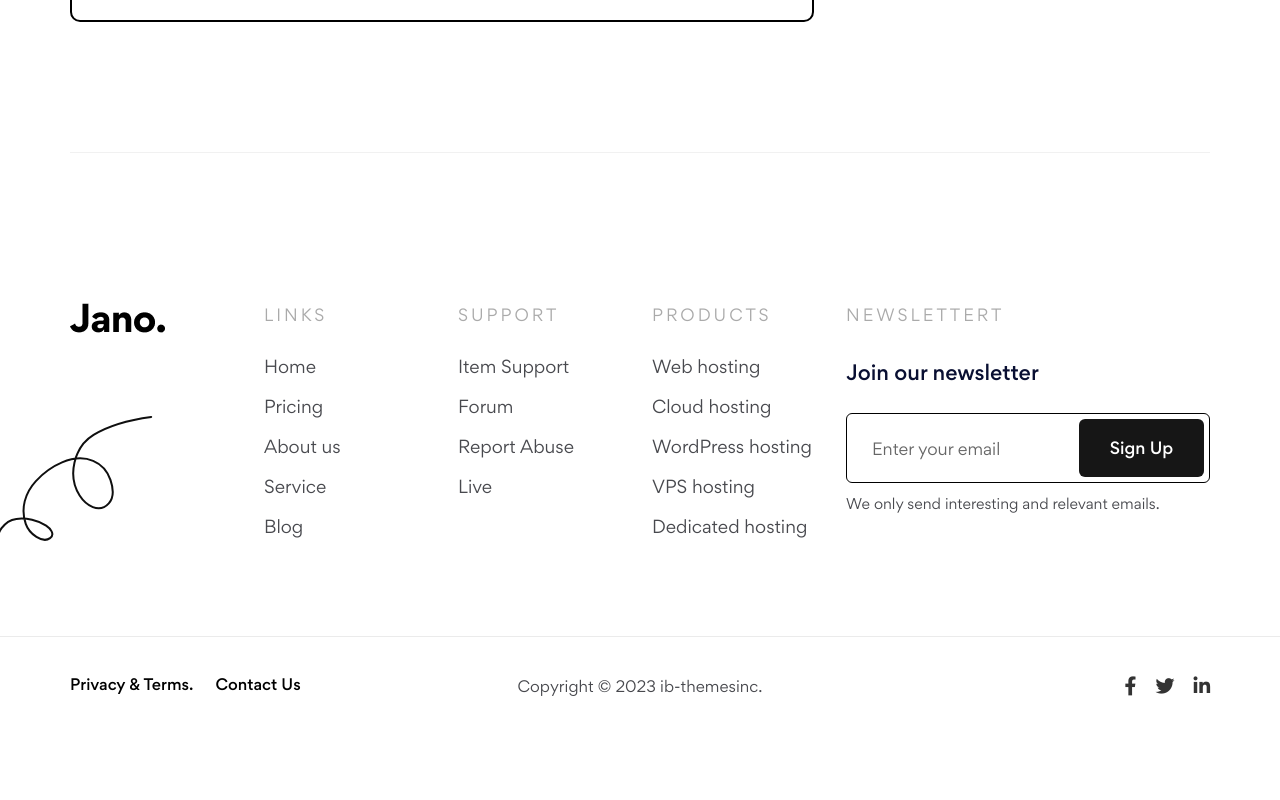
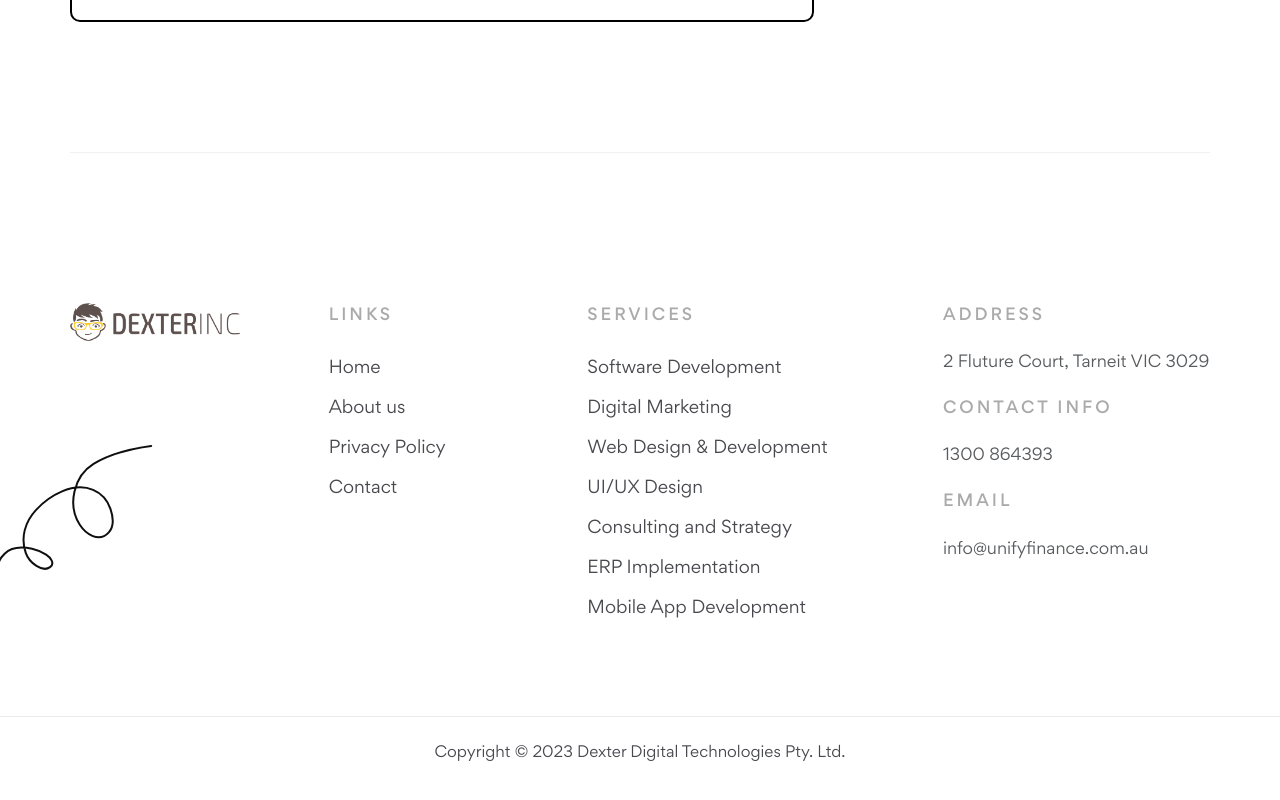
Before and after one commit to dexterdigitaltechnologies/dexter-ui, a Next.js app: page /blog/1 in a window 1280 px wide. Shown: the part 3866-4666 px from the top of the page. Before the commit the page ends 4602 px from the top, so only its background shows below. Built offline with nearby package versions, Linux system fonts and the light colour scheme.

Commit message:
footer update

```diff
--- a/components/contact/BlockContact.jsx
+++ b/components/contact/BlockContact.jsx
@@ -11,7 +11,7 @@ const BlockContact = () => {
     {
       icon: "/images/icon/tele.png",
       title: "Contact Info",
-      content: "Open a chat or give us call at",
+      content: "Call Us",
       link: "tel:1300864393",
       delay: "200",
     },
--- a/components/footer/CopyrightFooter2.jsx
+++ b/components/footer/CopyrightFooter2.jsx
@@ -1,82 +1,20 @@
 import Link from "next/link";
 
-const links = [
-  {
-    title: "Privacy & Terms.",
-    href: "/faq",
-  },
-  {
-    title: "Contact Us",
-    href: "/contact",
-  },
-];
 
-const icons = [
-  {
-    icon: "fab fa-facebook-f",
-    href: "https://www.facebook.com/",
-  },
-  {
-    icon: "fab fa-twitter",
-    href: "https://www.twitter.com/",
-  },
-  {
-    icon: "fab fa-linkedin-in",
-    href: "https://www.linkedin.com/",
-  },
-];
-
-const LinkItem = ({ title, href }) => {
-  return (
-    <li>
-      <Link href={href}>{title}</Link>
-    </li>
-  );
-};
-
-const IconItem = ({ icon, href }) => {
-  return (
-    <li>
-      <Link href={href} target="_blank" rel="noopener noreferrer">
-        <i className={icon} />
-      </Link>
-    </li>
-  );
-};
 
 const Footer = () => {
   return (
     <div className="bottom-footer lg-pb-20 position-relative">
       <div className="container">
         <div className="row">
-          <div className="col-lg-4 order-lg-0 mt-15">
-            <ul className="d-flex justify-content-center justify-content-lg-start footer-nav style-none">
-              {links.map((link, index) => (
-                <LinkItem key={index} title={link.title} href={link.href} />
-              ))}
-            </ul>
-          </div>
-          <div className="col-lg-4 order-lg-2 mt-15">
-            <ul className="d-flex justify-content-center justify-content-lg-end social-icon style-none">
-              {icons.map((icon, index) => (
-                <IconItem key={index} icon={icon.icon} href={icon.href} />
-              ))}
-            </ul>
-          </div>
-          <div className="col-lg-4 order-lg-1 mt-15">
-            <p className="copyright text-center m0">
-              Copyright © {new Date().getFullYear()}{" "}
-              <a
-                style={{ color: "inherit" }}
-                href="https://themeforest.net/user/ib-themes"
-                target="_blank"
-                rel="noopener noreferrer"
-              >
-                ib-themes
-              </a>
-              inc.
-            </p>
-          </div>
+        <div className="">
+              <p className="copyright text-center m0">
+                Copyright © {new Date().getFullYear()} {"  "}
+                <a target="_blank" rel="noopener noreferrer" href="#">
+                 Dexter Digital Technologies Pty. Ltd.
+                </a>
+              </p>
+            </div>
         </div>
       </div>
     </div>
--- a/components/footer/DefaultFooter.jsx
+++ b/components/footer/DefaultFooter.jsx
@@ -1,5 +1,5 @@
 import Link from "next/link";
-import Footer2 from "./Footer2";
+import Footer2 from "./Footer";
 import NewsLetter from "./NewsLetter";
 import CopyrightFooter2 from "./CopyrightFooter2";
 
@@ -12,7 +12,7 @@ const DefaultFooter = () => {
             <div className="col-xl-2 footer-intro mb-40">
               <div className="logo">
                 <Link href="/">
-                  <img src="/images/logo/logo_01.png" alt="brand" />
+                  <img src="/images/dexter/logo.png" alt="brand" />
                 </Link>
               </div>
             </div>
@@ -20,14 +20,6 @@ const DefaultFooter = () => {
 
             <Footer2 />
 
-            <div className="col-xl-4 col-lg-5 mb-30 form-widget">
-              <h5 className="footer-title tx-dark fw-normal">Newslettert</h5>
-              <h6 className="pt-15 pb-20 md-pt-10">Join our newsletter</h6>
-              <NewsLetter />
-              <div className="fs-14 mt-10">
-                We only send interesting and relevant emails.
-              </div>
-            </div>
             {/* End .col-xl-4 */}
           </div>
           {/* End .row */}
--- a/components/footer/Footer.jsx
+++ b/components/footer/Footer.jsx
@@ -7,12 +7,10 @@ const Footer = () => {
       title: "Links",
       column: "col-lg-2 col-md-3 col-sm-6 mb-30",
       items: [
-        { label: "Home", href: "/" },
-        { label: "Pricing", href: "/pricing" },
-        { label: "About us", href: "/about-v1" },
-        { label: "Careers", href: "#" },
-        { label: "Features", href: "#" },
-        { label: "Blog", href: "/blog-v2." },
+        { label: "Home", url: "/" },
+        { label: "About us", url: "/pages-menu/about-us-v1" },
+        { label: "Privacy Policy", url: "/privacy-policy" },
+        { label: "Contact", url: "/contact" },
       ],
     },
     {
@@ -20,28 +18,30 @@ const Footer = () => {
       title: "Services",
       column: "col-lg-3 col-md-4 col-sm-6 mb-30",
       items: [
-        { label: "Health Insurance Plans", href: "/service-details" },
-        { label: "Car Insurance", href: "/service-details" },
-        { label: "Investment", href: "/service-details" },
-        { label: "Mediclaim Policy", href: "/service-details" },
-        { label: "Others", href: "/service-details" },
-        { label: "Health Insurance", href: "/service-details" },
+        { label: "Software Development", url: "../services/software-development" },
+        { label: "Digital Marketing", url: "../services/digital-marketing" },
+        { label: "Web Design & Development", url: "../services/web-design-development" },
+        { label: "UI/UX Design  ", url: "../services/ui-ux-design" },
+        { label: "Consulting and Strategy", url: "../services/consulting-strategy" },
+        { label: " ERP Implementation  ", url: "../services/erp-implimentation" },
+        { label: "Mobile App Development", url: "../services/mobile-app-developemnt" },
       ],
     },
   ];
 
+
   const socialIcons = [
     {
       iconClass: "fab fa-facebook-f",
-      link: "#",
+      link: "https://www.facebook.com/KamalMalikFinance",
     },
-    {
-      iconClass: "fab fa-twitter",
-      link: "#",
-    },
+    // {
+    //   iconClass: "fab fa-twitter",
+    //   link: "#",
+    // },
     {
       iconClass: "fab fa-linkedin-in",
-      link: "#",
+      link: "https://www.linkedin.com/in/kamal-malik-10728022/",
     },
   ];
 
@@ -49,32 +49,39 @@ const Footer = () => {
     <>
       {links.map((link) => (
         <div className={link.column} key={link.id}>
-          <h5 className="footer-title text-white fw-500">{link.title}</h5>
+          <h5 className="footer-title txt-dark fw-500">{link.title}</h5>
           <ul className="footer-nav-link style-none">
             {link.items.map((item, i) => (
               <li key={i}>
-                <a href={item.href}>{item.label}</a>
+                <a href={item.url}>{item.label}</a>
+
               </li>
             ))}
+            {/* <li> <a href="/privacy.pdf" download="privacy policy">Privacy Policy</a></li> */}
           </ul>
         </div>
       ))}
 
       <div className="col-xl-3 col-lg-4 col-md-5 mb-30">
-        <h5 className="footer-title text-white fw-500">Address</h5>
-        <p className="text-white opacity-75 mb-35">
-          2190 Zinai terrace, Lake view <br />
-          house state, 10 no road.
+        <h5 className="footer-title txt-dark fw-500">Address</h5>
+        <p className="text-dark opacity-75 mb-20">
+          2 Fluture Court, Tarneit VIC 3029
         </p>
-        <ul className="d-flex social-icon style-none">
-          {socialIcons.map((icon, index) => (
-            <li key={index}>
-              <a href={icon.link} target="_blank" rel="noopener noreferrer">
-                <i className={icon.iconClass} />
-              </a>
-            </li>
-          ))}
-        </ul>
+        <h5 className="footer-title txt-dark fw-500">Contact Info</h5>
+        <p className="text-dark opacity-75 mb-20">
+          <a className="telnumber" href="tel: 1300864393">
+            {" "}
+            1300 864393
+          </a>
+        </p>
+        <h5 className="footer-title txt-dark fw-500">Email</h5>
+        <p className="text-dark opacity-75 mb-20">
+          <a className="mailid" href="mailto:info@unifyfinance.com.au">
+            info@unifyfinance.com.au
+          </a>
+        </p>
+
+
       </div>
     </>
   );
--- a/pages/_document.js
+++ b/pages/_document.js
@@ -6,11 +6,11 @@ export default function Document() {
       <Head>
         <meta
           name="description"
-          content="Jano - Creative Multipurpose React NextJS Template"
+          content="Dexter Digital Technologies Pty.ltd."
         />
         <meta
           name="keywords"
-          content="agency, bootstrap 5, business, business multipurpose, charity, creative, creative template, crypto, education, hosting, insurance, landing page, portfolio, real estate, responsive, react, nextjs"
+          content="Digital Agency "
         />
 
         <link rel="icon" href="/favicon.ico" />
--- a/pages/contact.js
+++ b/pages/contact.js
@@ -1,7 +1,6 @@
 import Seo from "../components/common/Seo";
 import BlockContact from "../components/contact/BlockContact";
 import ContactForm from "../components/contact/ContactForm";
-import Map from "../components/contact/Map";
 import DefaultFooter from "../components/footer/DefaultFooter";
 import DefaulHeader from "../components/header/DefaulHeader";
 
@@ -29,12 +28,13 @@ const contact = () => {
                 <div className="sc-title-two fst-italic position-relative d-inline-block">
                   Contact info
                 </div>
-                <h2 className="main-title fw-500 tx-dark">Contact Us</h2>
+                <h2 className="main-title fw-500 tx-dark">Get in Touch.</h2>
               </div>
             </div>
           </div>
         </div>
         {/* /.container */}
+
       </div>
 
       {/*
--- a/pages/home/seo-agency.js
+++ b/pages/home/seo-agency.js
@@ -11,7 +11,6 @@ import Testimonial from "../../components/home-page/home-11/Testimonial";
 import Pricing from "../../components/pricing/Pricing";
 import Blog from "../../components/home-page/home-11/Blog";
 import CallToActions from "../../components/home-page/home-11/CallToActions";
-import Social from "../../components/home-page/home-11/Social";
 import Footer from "../../components/home-page/home-11/Footer";
 import Servicesnew from "../../components/home-page/home-11/servicenew"
 const SeoAgency = () => {
@@ -260,7 +259,7 @@ const SeoAgency = () => {
                 >
                   1300 864 393
                 </a>
-                <Social />
+
               </div>
               {/* End .col-md-3 */}
             </div>
```
Also changed, not shown: components/home-page/home-11/Footer.jsx (+12 -20 lines), public/images/fav-icon/icon.png, 1 other file (tests, documents, lock files or other folders).
